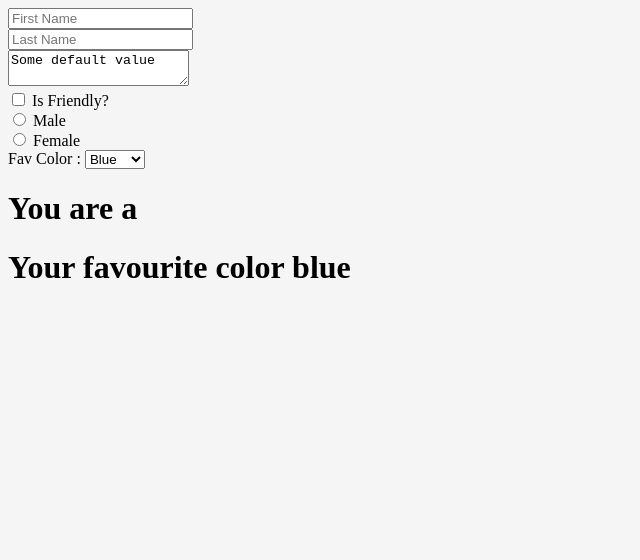
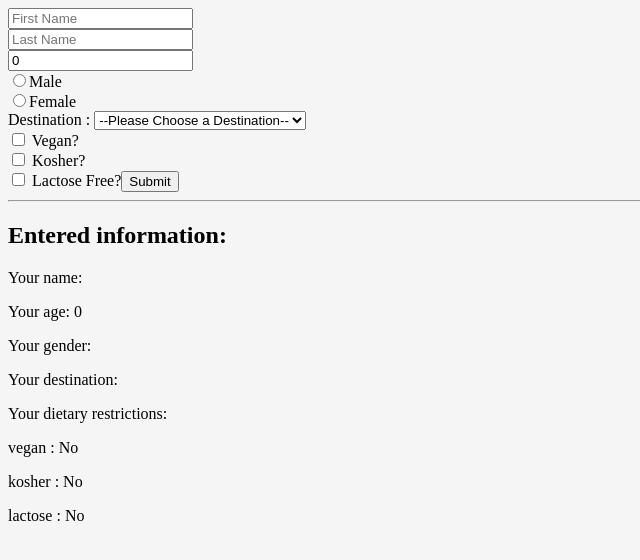
Before and after one commit to findashu/react-app, a React (Create React App) app: page / in a window 1280 px wide. Shown: the top 560 px of the page, without its empty margins (0-640 px from the left). Built offline with nearby package versions, Linux system fonts and the light colour scheme.

Commit message:
exercise completed

```diff
--- a/src/App.js
+++ b/src/App.js
@@ -1,107 +1,163 @@
-import React from "react";
+import React, {Component} from "react"
 
-// https://reactjs.org/docs/forms.html
+/**
+ * Challenge: Wire up the partially-finished travel form so that it works!
+ * Remember to use the concept of controlled forms
+ * https://reactjs.org/docs/forms.html
+ *
+ * All information should be populating the text below the form in real-time
+ * as you're filling it out
+ *
+ * This exercise is adapted from the V School curriculum on vanilla JS forms:
+ * https://coursework.vschool.io/travel-form/
+ *
+ * All of our challenges and learning resources are open for the public
+ * to play around with and learn from at https://coursework.vschool.io
+ */
 
-class App extends React.Component {
+class App extends Component {
     constructor() {
-        super();
+        super()
         this.state = {
-            firstName : "",
-            lastName : "",
-            isFriendly:false,
-            gender:"",
-            description:"Some default value",
-            favColor:"blue"
+            firstName: "",
+            lastName: "",
+            age: 0,
+            gender: "",
+            destination: "",
+            dietaryRestrictions: {
+                isVegan: false,
+                isKosher: false,
+                isLactoseFree: false
+            }
         }
         this.handleChange = this.handleChange.bind(this)
     }
 
     handleChange(event) {
-        let {name, value, type, checked} = event.target
-        type === 'checkbox' ? this.setState({[name]:checked}) : this.setState({[name] : value})
+        const {name, value,type,checked} = event.target
+        type === 'checkbox' ?
+            this.setState(prevState => {
+                return {
+                    dietaryRestrictions :{
+                        ...prevState.dietaryRestrictions,
+                        [name]:checked
+                    }
+                }
+            })
+        :
+        this.setState({
+            [name]: value
+        })
     }
 
     render() {
         return (
-            <div>
+            <main>
+                <form>
                     <input
-                    type="text"
+                        name="firstName"
                         value={this.state.firstName}
-                    name="firstName"
+                        onChange={this.handleChange}
                         placeholder="First Name"
-                    onChange = {this.handleChange}
                     />
                     <br />
 
                     <input
-                    type="text"
+                        name="lastName"
                         value={this.state.lastName}
-                    name="lastName"
+                        onChange={this.handleChange}
                         placeholder="Last Name"
-                    onChange = {this.handleChange}
                     />
-
                     <br />
 
-                <textarea
-                    name="description"
-                    value={this.state.description}
-                    onChange = {this.handleChange}
+                    <input
+                        name="age"
+                        value={this.state.age}
+                        onChange={this.handleChange}
+                        placeholder="Age"
                     />
-
-                <br/>
-                <label>
-                    <input
-                        type="checkbox"
-                        name="isFriendly"
-                        checked = {this.state.isFriendly}
-                        onChange= {this.handleChange}
-                    /> Is Friendly?
-                </label>
-
-                <br/>
+                    <br />
                     <label>
                     <input
                         type="radio"
                         name="gender"
                         value="male"
-                        checked = {this.state.gender === "male"}
-                        onChange= {this.handleChange}
-                    /> Male
+                        checked={this.state.gender === 'male'}
+                        onChange={this.handleChange}
+                    />Male
                     </label>
 
-                <br/>
+                    <br />
                     <label>
                     <input
                         type="radio"
                         name="gender"
                         value="female"
-                        checked = {this.state.gender === "female"}
-                        onChange= {this.handleChange}
-                    /> Female
+                        checked={this.state.gender === 'female'}
+                        onChange={this.handleChange}
+                    />Female
                     </label>
 
+
+                    <br />
+                    <label>Destination : </label>
+                    <select
+                        name="destination"
+                        value={this.state.destination}
+                        onChange={this.handleChange}
+                    >
+                    <option value="">--Please Choose a Destination--</option>
+                    <option value="Allahabad">Allahabad</option>
+                    <option value="Bangalore">Bangalore</option>
+                    <option value="Delhi">Delhi</option>
+                    </select>
                     <br />
 
-                <label>Fav Color : </label>
-                <select
-                    value={this.state.favColor}
-                    name="favColor"
+                    <label>
+                        <input
+                            type="checkbox"
+                            name="isVegan"
                             onChange={this.handleChange}
-                >
-                    <option value="blue">Blue</option>
-                    <option value="red">Red</option>
-                    <option value="green">Green</option>
-                </select>
+                            checked={this.state.dietaryRestrictions.isVegan}
+                        /> Vegan?
+                    </label>
+                    <br />
 
+                    <label>
+                        <input
+                            type="checkbox"
+                            name="isKosher"
+                            onChange={this.handleChange}
+                            checked={this.state.dietaryRestrictions.isKosher}
+                        /> Kosher?
+                    </label>
+                    <br />
 
-                <h1>{this.state.firstName} {this.state.lastName}</h1>
-                <h1>You are a {this.state.gender}</h1>
-                <h1>Your favourite color {this.state.favColor}</h1>
-            </div>
+                    <label>
+                        <input
+                            type="checkbox"
+                            name="isLactoseFree"
+                            onChange={this.handleChange}
+                            checked={this.state.dietaryRestrictions.isLactoseFree}
+                        /> Lactose Free?
+                    </label>
+
+                    <button>Submit</button>
+                </form>
+                <hr />
+                <h2>Entered information:</h2>
+                <p>Your name: {this.state.firstName} {this.state.lastName}</p>
+                <p>Your age: {this.state.age}</p>
+                <p>Your gender: {this.state.gender}</p>
+                <p>Your destination: {this.state.destination}</p>
+                <p>Your dietary restrictions: </p>
+                <p>vegan : {this.state.dietaryRestrictions.isVegan ? "Yes " : "No "}</p>
+                <p>kosher : {this.state.dietaryRestrictions.isKosher ? "Yes " : "No "}</p>
+                <p>lactose : {this.state.dietaryRestrictions.isLactoseFree ? "Yes " : "No "}</p>
+
+            </main>
         )
     }
 }
 
-
 export default App
```
Lines whose indentation alone changed are shown as unchanged.
